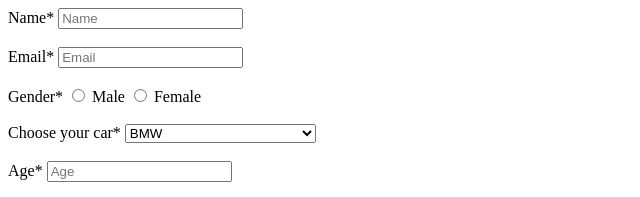
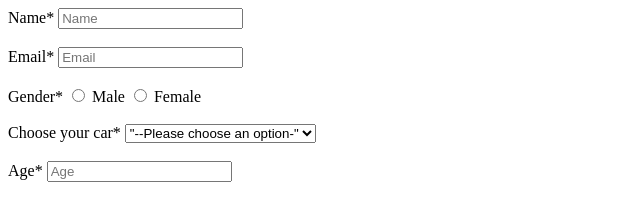
Before and after one commit to acciojob/signup-form-car-BumblebeeBoss, a website: page main.html in a window 1280 px wide. Shown: the top 197 px of the page, without its empty margins (0-640 px from the left). Drawn offline with Linux system fonts and the light colour scheme.

Commit message:
created a submission

```diff
--- a/main.html
+++ b/main.html
@@ -20,7 +20,7 @@
 <label for ="female">Female</label><br><br>
 <label for ="carbrands">Choose your car*</label>
 <select id ="cars">
-	<option value="" disabled>"--Please choose an option-"</option>
+	<option value="">"--Please choose an option-"</option>
 	<option value ="BMW">BMW</option>
 	<option value ="Audi">Audi</option>
 	<option value ="Mercedez">Mercedez</option>
@@ -49,8 +49,6 @@
 
   </form>
 
-
-
     <script type="text/javascript" src="./script.js">
 </script>
 
```
